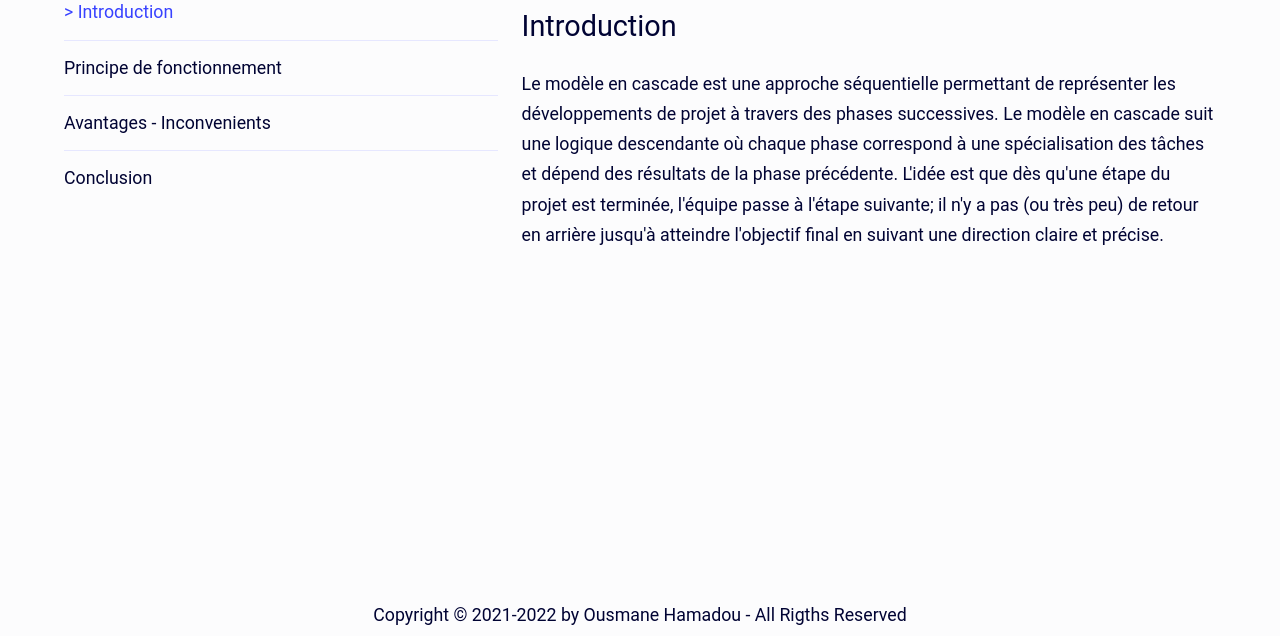
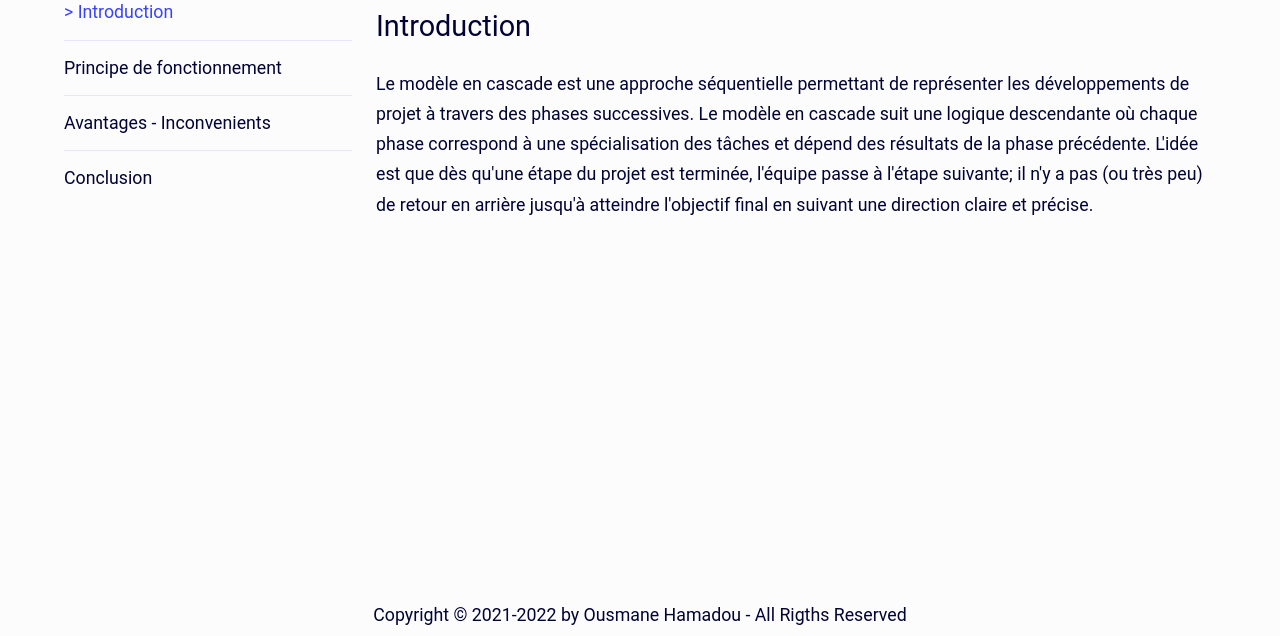
Before and after one commit to ousmane-hamadou/ousmane-hamadou.github.io, a plain HTML site: page index.html in a window 1280 px wide. Shown: the part 164-800 px from the top of the page. Drawn offline with Linux system fonts and the light colour scheme.

Commit message:
update layout

```diff
--- a/css/layout.css
+++ b/css/layout.css
@@ -16,11 +16,11 @@
     min-height: 100vh;
     display: grid;
     gap: 24px;
-    grid-template-columns: repeat(5, 1fr);
+    grid-template-columns: 352px repeat(4, 1fr);
     grid-template-rows: auto 1fr 52px;
     grid-template-areas:
       "masheader    masheader     masheader     masheader     masheader"
-      "sidebar      sidebar       site-content  site-content  site-content"
+      "sidebar      site-content       site-content  site-content  site-content"
       "site-footer  site-footer   site-footer    site-footer   site-footer";
   }
 }
```
